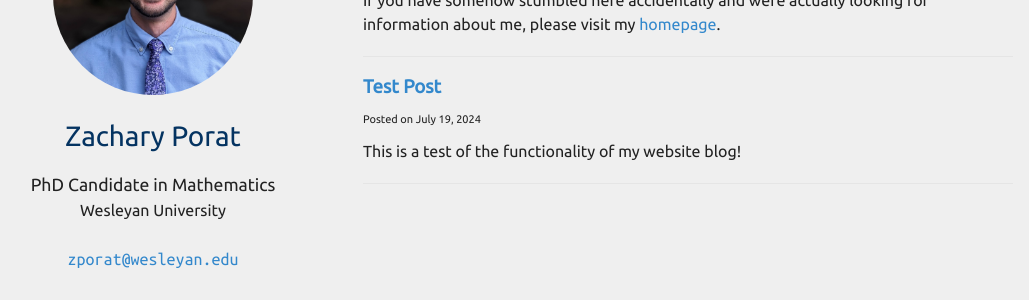
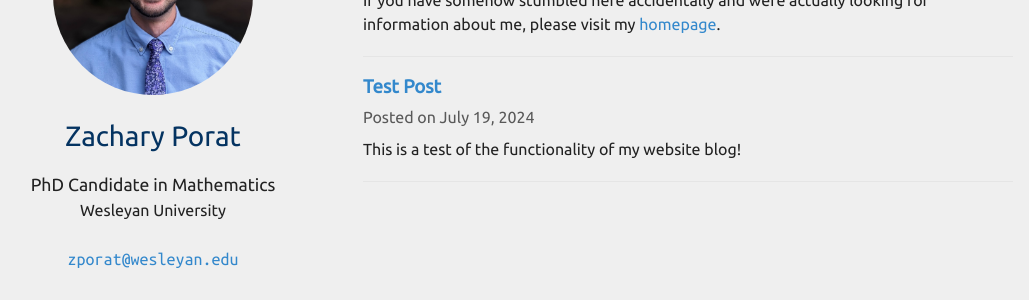
Before and after one commit to zporat/zporat.github.io, a Jekyll site: the page built from blog.md, in a window 1280 px wide. Shown: the part 199-499 px from the top of the page, without its empty margins (102-1131 px from the left). Built offline with Jekyll 4.4.1, drawn with Linux system fonts in a browser that asks for light colours; nearby versions of some CDN libraries; a style sheet for code colours, icons or effects is not loaded; our own code applies the rules of GitHub Pages for plain Markdown files.

Commit message:
blog test 17

```diff
--- a/blog.md
+++ b/blog.md
@@ -21,7 +21,8 @@ If you have somehow stumbled here accidentally and were actually looking for inf
 </style>
 
 <h3><a href="{{ post.url }}">{{ post.title }}</a></h3>
-<p><small> Posted on {{ post.pubDate }}</small></p>
+
+<p style="color: #595959"> Posted on {{ post.pubDate }} </p>
 
 <p> {{ post.content }} </p>
 
```
